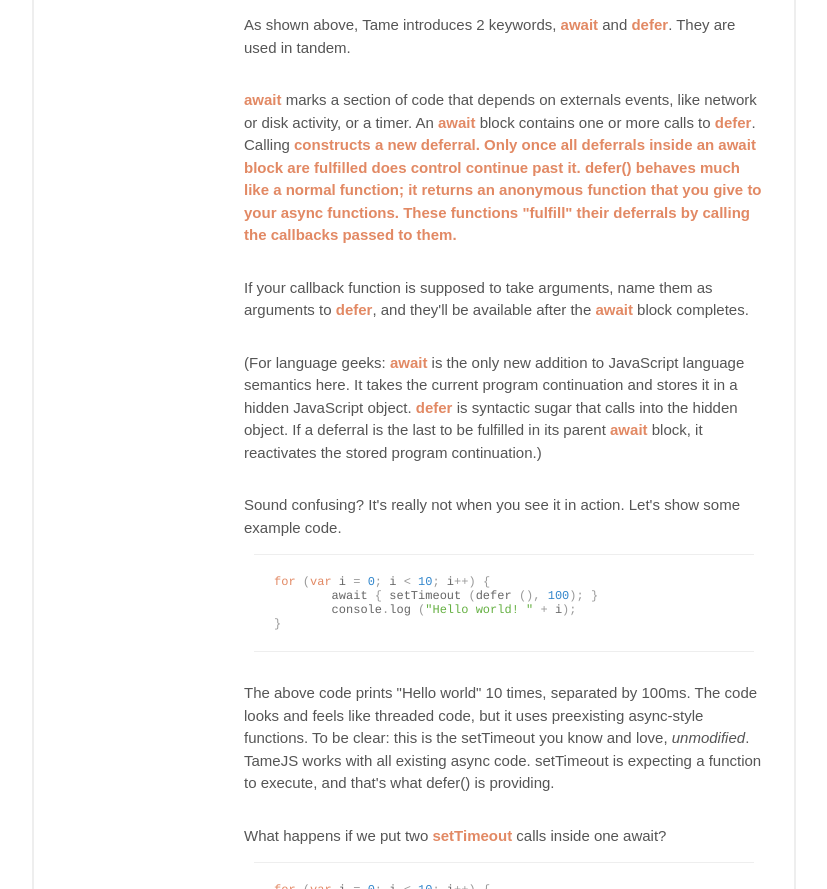
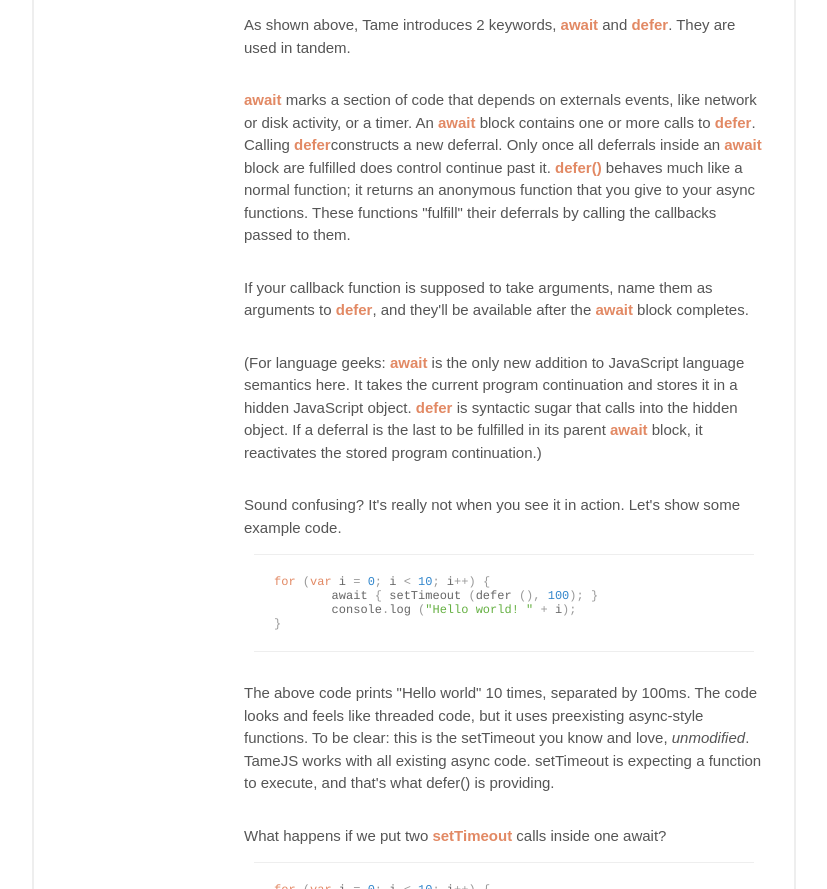
Before and after one commit to maxtaco/tamejs, a website: page web/index.html in a window 1280 px wide. Shown: the part 2520-3409 px from the top of the page, without its empty margins (238-1065 px from the left). Drawn offline with nearby package versions, Linux system fonts and the light colour scheme.

Commit message:
fixed this

```diff
--- a/web/index.html
+++ b/web/index.html
@@ -155,7 +155,7 @@
 				<p>
 					<span class="code_term">await</span> marks a section of code that depends on externals events, like network or disk activity, or a timer.
 					An <span class="code_term">await</span> block contains one or more calls to <span class="code_term">defer</span>. Calling
-					<span class="code_term">constructs a new deferral. Only once all deferrals
+					<span class="code_term">defer</span>constructs a new deferral. Only once all deferrals
 					inside an <span class="code_term">await</span> block are fulfilled does control continue past it.
 					<span class="code_term">defer()</span> behaves much like a normal function; it
 					returns an anonymous function that you give to your async functions.  These functions "fulfill" their deferrals
```
